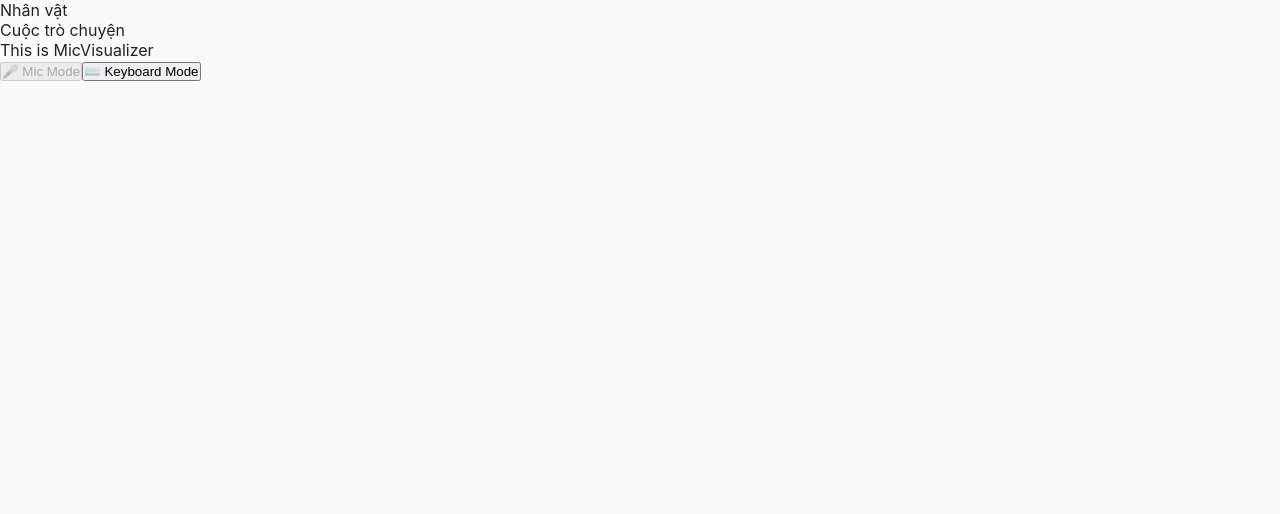
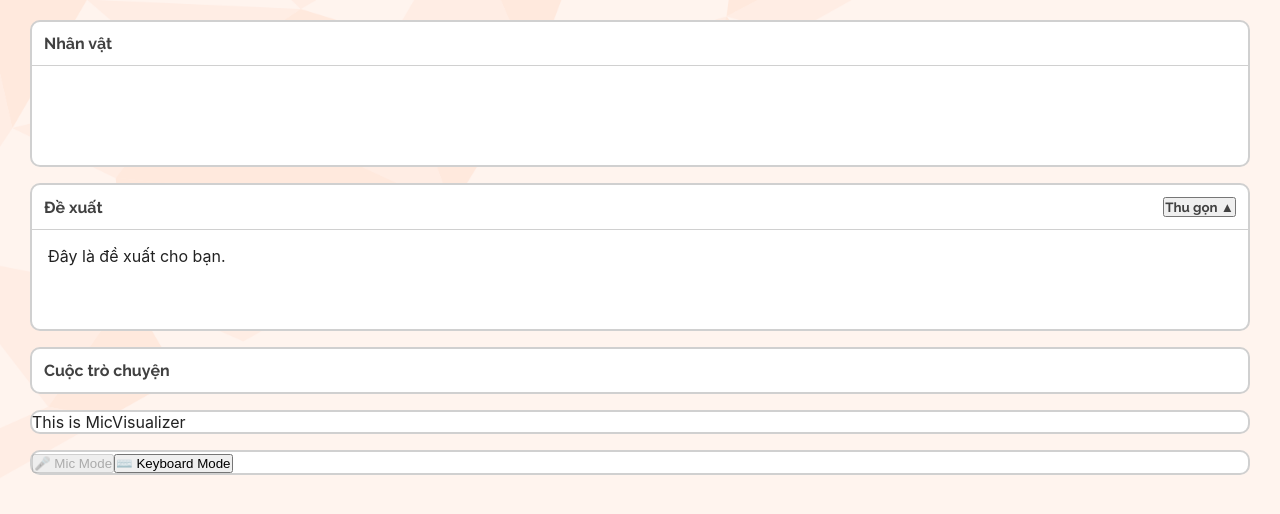
Before and after one commit to laserene/English-Pronunciation-Assessment-System, a React (Vite) app in the folder frontend/: page / in a window 1280 px wide. Shown: the top 514 px of the page. Built offline with nearby package versions, Linux system fonts and the light colour scheme.

Commit message:
feat(conversation screen): update overall interaction block style and add screen background

```diff
--- a/frontend/index.html
+++ b/frontend/index.html
@@ -1,10 +1,11 @@
-<!doctype html>
+<!DOCTYPE html>
 <html lang="en">
   <head>
     <meta charset="UTF-8" />
     <link rel="icon" type="image/svg+xml" href="/vite.svg" />
     <meta name="viewport" content="width=device-width, initial-scale=1.0" />
     <link rel="stylesheet" href="./index.css" />
+    <link href="https://fonts.googleapis.com/css2?family=Raleway:wght@300;400;500;600;700;800&display=swap" rel="stylesheet">
     <title>frontend_2</title>
   </head>
   <body>
--- a/frontend/src/pages/Conversation/InteractionPanel/SuggestionPanel.tsx
+++ b/frontend/src/pages/Conversation/InteractionPanel/SuggestionPanel.tsx
@@ -1,5 +1,28 @@
-import { JSX } from "react";
+import { JSX, useState } from "react";
+import "../index.css";
 
 export default function SuggestionPanel(): JSX.Element {
-    return <></>
+  const [isExpanded, setIsExpanded] = useState<boolean>(true);
+  const toggleExpanded = () => {
+    setIsExpanded(!isExpanded);
+  };
+  return (
+    <div className="interaction-block">
+      <div className={`interaction-block-title-wrapper`}>
+        <div>Đề xuất</div>
+        <button id="toggle-suggestion" onClick={toggleExpanded}>
+          {isExpanded ? "Thu gọn ▲" : "Mở rộng ▼"}
+        </button>
+      </div>
+      <div
+        className={`interaction-block-content ${
+          isExpanded ? "expanded" : "collapsed"
+        }`}
+      >
+        <div className="interaction-block-content-inner">
+          Đây là đề xuất cho bạn.
+        </div>
+      </div>
+    </div>
+  );
 }
--- a/frontend/src/pages/Conversation/index.css
+++ b/frontend/src/pages/Conversation/index.css
@@ -0,0 +1,66 @@
+.interaction-panel {
+  overflow-y: auto;
+  flex: 1;
+
+  background-color: #f5f5f7;
+  display: flex;
+  flex-direction: column;
+
+  background-image: url("../../assets/images/bg-img_01.png");
+  background-size: cover;
+  background-position: center;
+  height: 100vh;
+
+  padding: 12px;
+}
+
+.interaction-block {
+  /* min-height: 80px; */
+  background-color: #ffffff;
+  border-radius: 10px;
+  margin-left: 18px;
+  margin-right: 18px;
+  margin-top: 8px;
+  margin-bottom: 8px;
+  border: 2px solid #d0d0d0;
+}
+
+.interaction-block-title-wrapper {
+  font-family: "Raleway", sans-serif;
+  font-weight: 680;
+  color: #414141;
+  padding: 12px;
+  display: flex;
+  justify-content: space-between;
+  align-items: center;
+}
+
+.interaction-block-title-wrapper.border-b {
+  border-bottom: 1px solid #d0d0d0;
+}
+
+.interaction-block-title-wrapper button {
+  font-family: inherit; /* inherit parent font-family */
+  font-weight: inherit; /* inherit parent font-weight */
+  color: inherit; /* inherit parent color */
+  font-size: inherit - 4; /* inherit font size */
+}
+
+.interaction-block-content {
+  height: 0;
+  overflow: hidden;
+  transition: max-height 0.2s ease-in-out;
+}
+
+.interaction-block-content.expanded {
+  height: 100px;
+}
+
+.interaction-block-content.collapsed {
+  height: 0;
+}
+
+.interaction-block-content-inner {
+  border-top: 1px solid #d0d0d0;
+  padding: 16px;
+}
```
Also changed, not shown: frontend/src/assets/images/bg-img_01.png (added).
